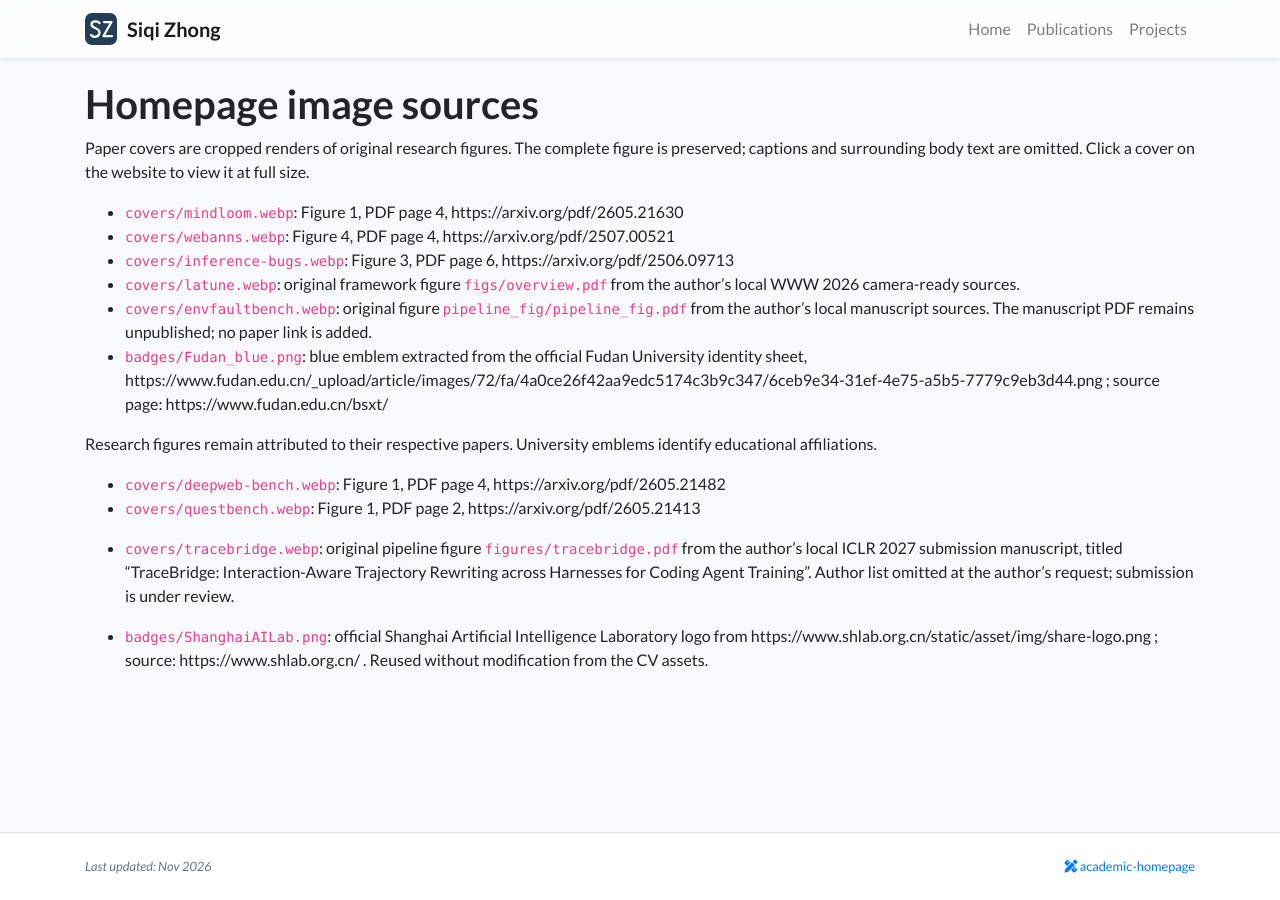
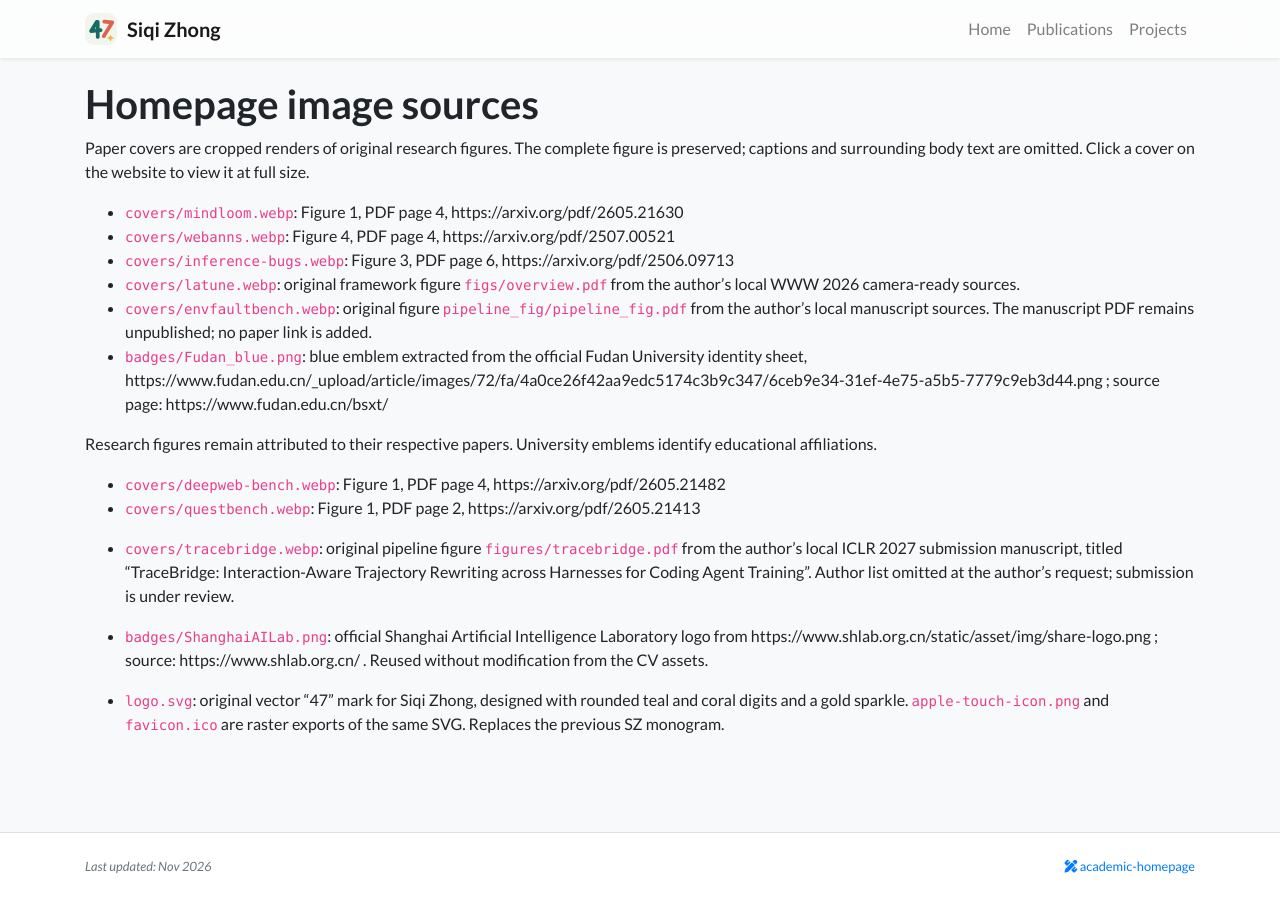
Before and after one commit to zsq0216/zsq0216.github.io, a Jekyll site: the page built from assets/images/SOURCES.md, in a window 1280 px wide. Built offline with Jekyll 4.4.1, drawn with Linux system fonts in a browser that asks for light colours; nearby versions of some CDN libraries; our own code applies the rules of GitHub Pages for plain Markdown files; a style sheet for code colours, icons or effects is not loaded.

Commit message:
Replace SZ branding with a playful 47 logo

```diff
--- a/_includes/navbar.html
+++ b/_includes/navbar.html
@@ -1,6 +1,6 @@
 <nav class="navbar navbar-expand-sm navbar-light fixed-top mb-5 shadow-sm">
     <div class="{% if page.container_class %}{{ page.container_class }}{% else %}container-lg{% endif %}">
-        <a class="navbar-brand personal-brand" href="{{ '/' | relative_url }}"><img src="{{ '/assets/images/logo.svg' | relative_url }}" alt="" class="personal-brand-logo" width="32" height="32"><strong>{{site.data.profile.navbar_name}}</strong></a>
+        <a class="navbar-brand personal-brand" href="{{ '/' | relative_url }}"><img src="{{ '/assets/images/logo.svg' | relative_url }}?v=47" alt="" class="personal-brand-logo" width="32" height="32"><strong>{{site.data.profile.navbar_name}}</strong></a>
         <button class="navbar-toggler" style="font-size: 1em; padding: 0.5em;" type="button" data-toggle="collapse" data-target="#navbarResponsive" aria-controls="navbarResponsive" aria-expanded="false" aria-label="Toggle navigation">
             <i class="fas fa-map"></i> Menu
         </button>
--- a/_layouts/default.html
+++ b/_layouts/default.html
@@ -8,9 +8,9 @@
 
     <meta name="description" content="{{ site.description | escape }}">
     <meta name="theme-color" content="#243e53">
-    <link rel="icon" href="{{ '/favicon.ico' | relative_url }}" sizes="16x16 32x32 48x48">
-    <link rel="icon" href="{{ '/assets/images/logo.svg' | relative_url }}" type="image/svg+xml">
-    <link rel="apple-touch-icon" href="{{ '/assets/images/apple-touch-icon.png' | relative_url }}" sizes="180x180">
+    <link rel="icon" href="{{ '/favicon.ico' | relative_url }}?v=47" sizes="16x16 32x32 48x48">
+    <link rel="icon" href="{{ '/assets/images/logo.svg' | relative_url }}?v=47" type="image/svg+xml">
+    <link rel="apple-touch-icon" href="{{ '/assets/images/apple-touch-icon.png' | relative_url }}?v=47" sizes="180x180">
     <!-- Stylesheets -->
     <link rel="stylesheet" href="https://cdnjs.cloudflare.com/ajax/libs/twitter-bootstrap/4.6.0/css/bootstrap.min.css" integrity="sha512-P5MgMn1jBN01asBgU0z60Qk4QxiXo86+wlFahKrsQf37c9cro517WzVSPPV1tDKzhku2iJ2FVgL67wG03SGnNA==" crossorigin="anonymous" />
     <link rel="stylesheet" href="https://cdnjs.cloudflare.com/ajax/libs/font-awesome/6.5.1/css/all.min.css" integrity="sha512-DTOQO9RWCH3ppGqcWaEA1BIZOC6xxalwEsw9c2QQeAIftl+Vegovlnee1c9QX4TctnWMn13TZye+giMm8e2LwA==" crossorigin="anonymous">
--- a/assets/images/SOURCES.md
+++ b/assets/images/SOURCES.md
@@ -17,3 +17,5 @@ Research figures remain attributed to their respective papers. University emblem
 - `covers/tracebridge.webp`: original pipeline figure `figures/tracebridge.pdf` from the author's local ICLR 2027 submission manuscript, titled "TraceBridge: Interaction-Aware Trajectory Rewriting across Harnesses for Coding Agent Training". Author list omitted at the author's request; submission is under review.
 
 - `badges/ShanghaiAILab.png`: official Shanghai Artificial Intelligence Laboratory logo from https://www.shlab.org.cn/static/asset/img/share-logo.png ; source: https://www.shlab.org.cn/ . Reused without modification from the CV assets.
+
+- `logo.svg`: original vector “47” mark for Siqi Zhong, designed with rounded teal and coral digits and a gold sparkle. `apple-touch-icon.png` and `favicon.ico` are raster exports of the same SVG. Replaces the previous SZ monogram.
```
Also changed, not shown: assets/images/apple-touch-icon.png, assets/images/logo.svg, favicon.ico.
